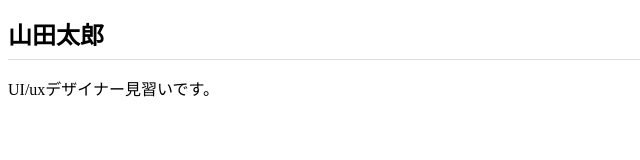
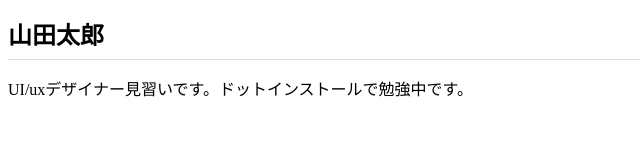
Before and after one commit to sh-tarbo/sh-tarbo.github.io, a plain HTML site: page index.html in a window 1280 px wide. Shown: the whole page, without its empty margins (0-640 px from the left). Drawn offline with Linux system fonts and the light colour scheme.

Commit message:
Add files via upload

```diff
--- a/index.html
+++ b/index.html
@@ -9,6 +9,6 @@
 </head>
 <body>
   <h1>山田太郎</h1>
-  <p>UI/uxデザイナー見習いです。</p>
+  <p>UI/uxデザイナー見習いです。ドットインストールで勉強中です。</p>
 </body>
 </html>
```
